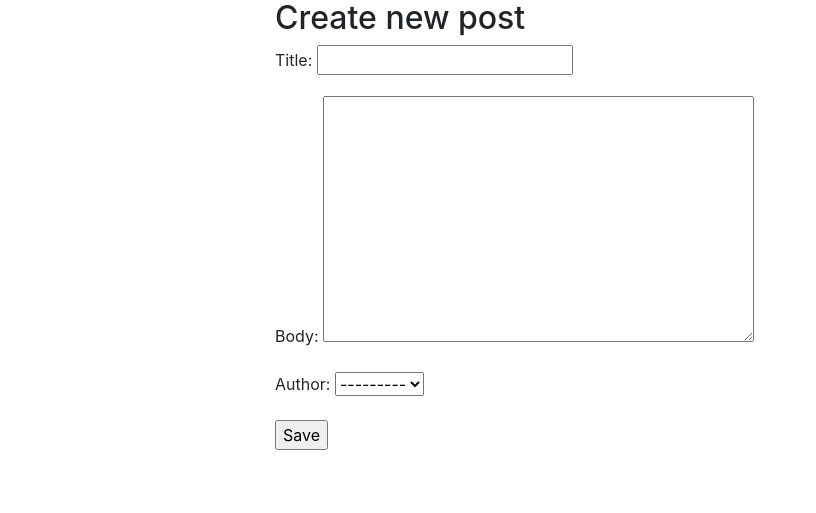
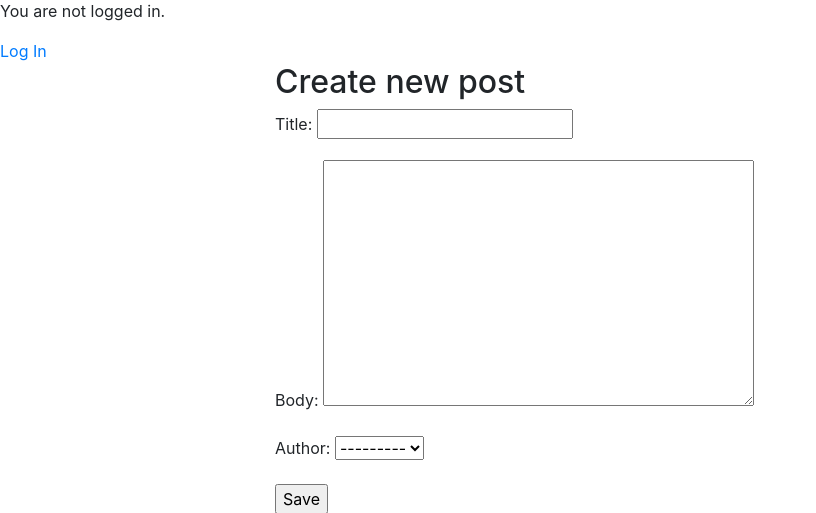
Before and after one commit to theshahulhameed/blog-app, a Django app: page /post/create/ in a window 1280 px wide. Shown: the part 81-594 px from the top of the page, without its empty margins (0-816 px from the left). Run offline with Django 3.2, Linux system fonts and the light colour scheme; some libraries are stand-ins or nearby versions.

Commit message:
Added login authentication message to homepage.

```diff
--- a/templates/base.html
+++ b/templates/base.html
@@ -40,6 +40,12 @@
     </div>
   </div>
 </header>
+{% if user.is_authenticated %}
+<p>Hi, {{ user.username }}!</p>
+{% else %}
+<p> You are not logged in. </p>
+<a href="{% url 'login' %}">Log In</a>
+{% endif %}
 <div class="container">
     <div class="row">
       <div class="col-lg-8 cgit ol-md-10 mx-auto">
```
